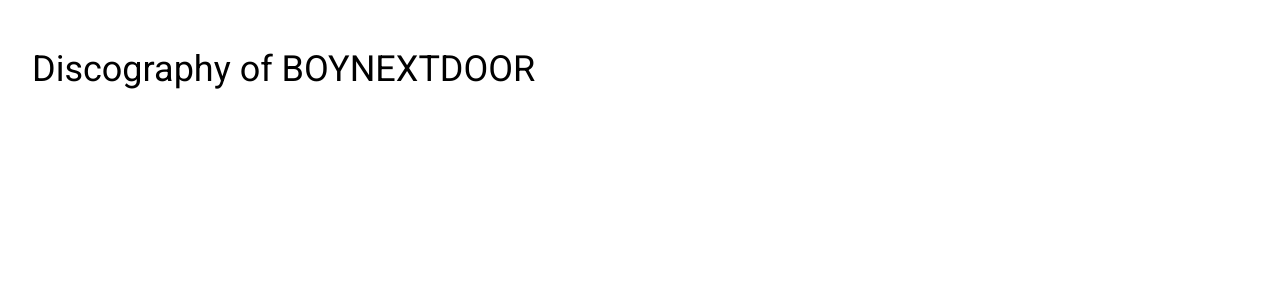
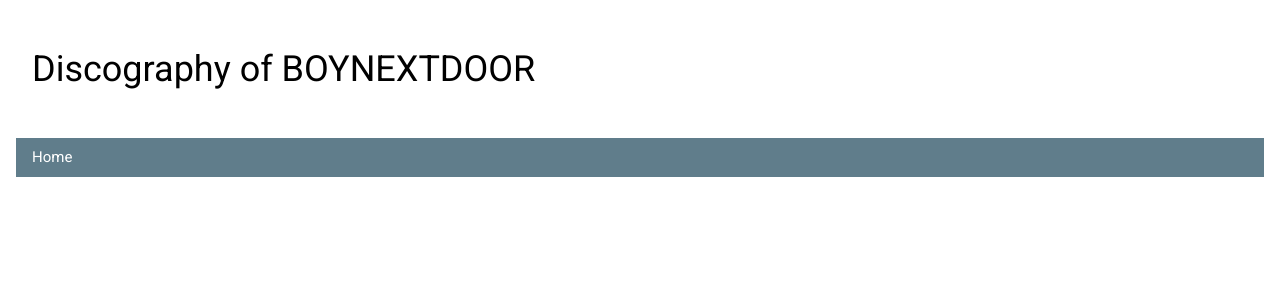
Before and after one commit to 23333sophia/12DTP_Flask-project2, a Flask app: page / in a window 1280 px wide. Shown: the top 300 px of the page. Run offline with Flask 3, Linux system fonts and the light colour scheme; data comes from the database, SQL or seed files in the repository; parts of the project's set-up code (start-up, migrations or seed data) failed here and were passed over.

Commit message:
just few parts added from code to make it work

```diff
--- a/app.py
+++ b/app.py
@@ -33,7 +33,12 @@ def home():
         SELECT * FROM songs
         JOIN Album ON Album.albumID=songs.albumID;"""
     results = query_db(sql)
-    return render_template("layout.html")
+    return render_template("home.html" ,results=results)
+
+@app.route("songs/<int : id>")
+def songs(id):
+    #just one song based on the id
+    pass
 
 if __name__ == "__main__":
     app.run(debug=True)
--- /dev/null
+++ b/templates/home.html
@@ -0,0 +1,4 @@
+{% extends "layout.html" %}
+{% block body %}
+<!-- home page -->
+{% endblock %}
--- a/templates/layout.html
+++ b/templates/layout.html
@@ -16,6 +16,10 @@
 
       </header>
     <!---shared Navbar-->
+
+    <nav class="w3-bar w3-blue-grey">
+      <a href="/" class="w3-bar-item w3-button">Home</a>
+    </nav>
     {% block body %}
     {% endblock %}
 
```
